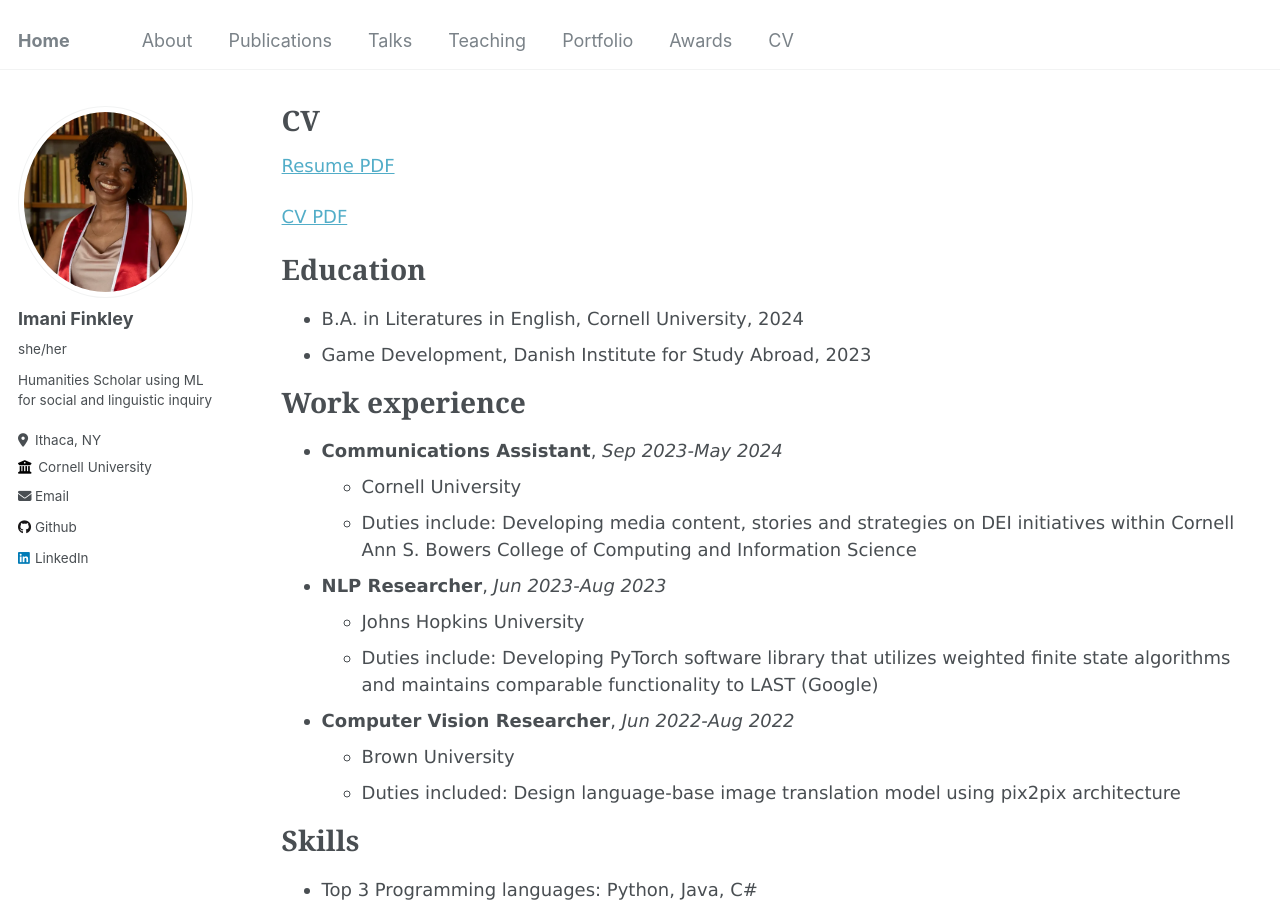
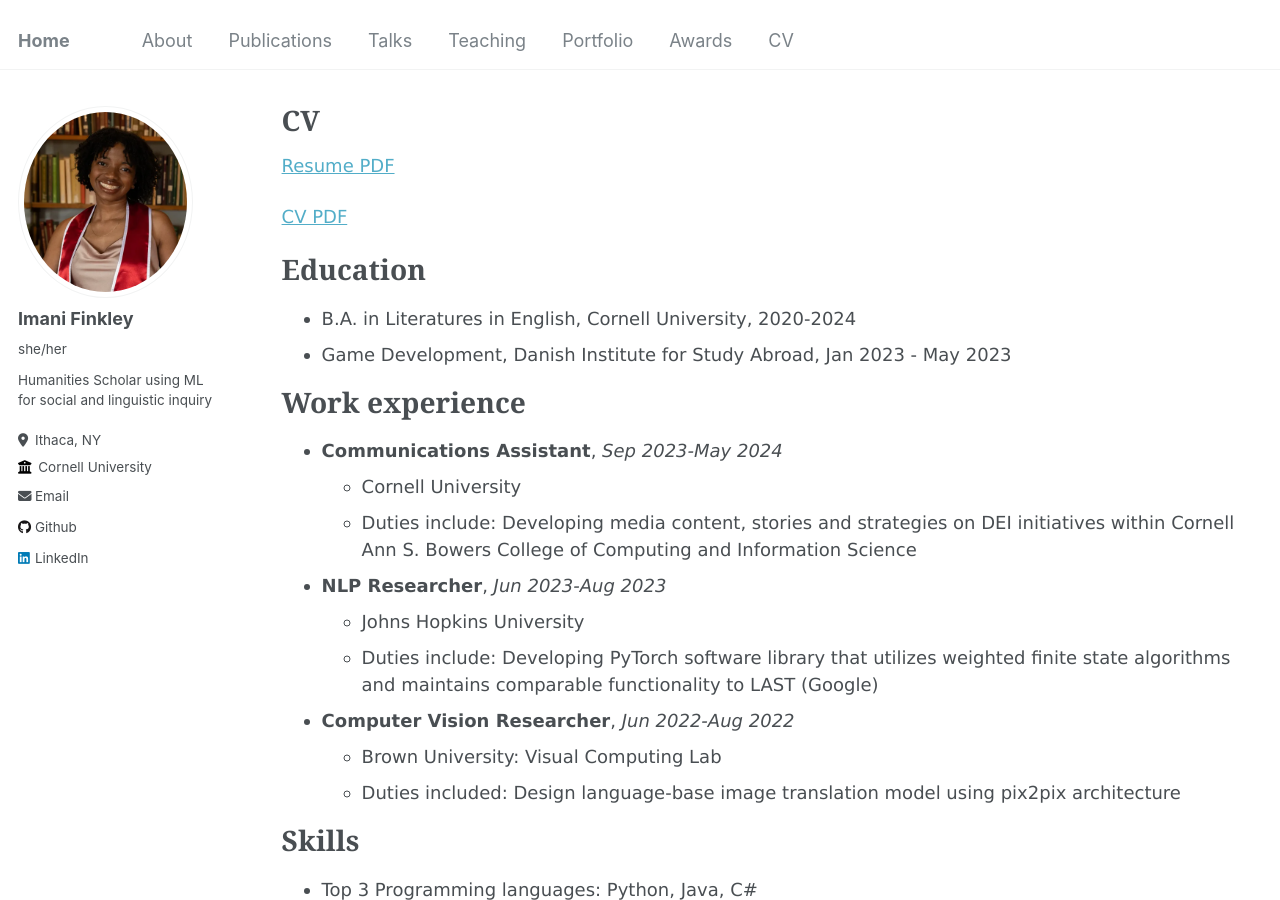
Before and after one commit to imanif/imanif.github.io, a Jekyll site: the page built from _pages/cv.md, in a window 1280 px wide and 900 px high. Built offline with Jekyll 4.4.1, drawn with Linux system fonts in a browser that asks for light colours.

Commit message:
update cv

```diff
--- a/_pages/cv.md
+++ b/_pages/cv.md
@@ -17,8 +17,8 @@ redirect_from:
 
 Education
 ======
-* B.A. in Literatures in English, Cornell University, 2024
-* Game Development, Danish Institute for Study Abroad, 2023
+* B.A. in Literatures in English, Cornell University, 2020-2024
+* Game Development, Danish Institute for Study Abroad, Jan 2023 - May 2023
 
 Work experience
 ======
@@ -31,7 +31,7 @@ Work experience
   * Duties include: Developing PyTorch software library that utilizes weighted finite state algorithms and maintains comparable functionality to LAST (Google)
 
 * **Computer Vision Researcher**, *Jun 2022-Aug 2022*
-  * Brown University
+  * Brown University: Visual Computing Lab
   * Duties included: Design language-base image translation model using pix2pix architecture
 
 Skills
```
